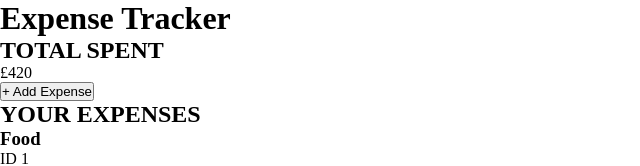
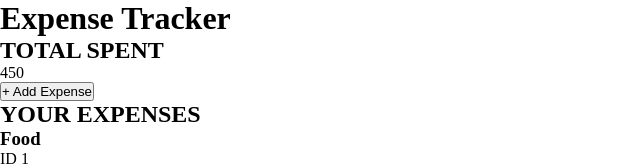
Before and after one commit to mustaqeem-2001/expense_tracker, a React (Vite) app: page / in a window 1280 px wide. Shown: the top 166 px of the page, without its empty margins (0-640 px from the left). Built offline with nearby package versions, Linux system fonts and the light colour scheme.

Commit message:
feature/display total amount of expenses

```diff
--- a/src/App.jsx
+++ b/src/App.jsx
@@ -1,8 +1,7 @@
 import expensesData from "./data/expensesData.js";
 
 export default function App() {
-    console.log(expensesData);
-
+    const total = expensesData.reduce((total, expense) => total + expense.amount, 0)
     return (
         <main>
             <div>
@@ -12,7 +11,7 @@ export default function App() {
 
             <section className="header">
                 <h2>TOTAL SPENT</h2>
-                <p>£420</p>
+                <p>{total}</p>
                 <button> + Add Expense </button>
             </section>
 
@@ -22,7 +21,7 @@ export default function App() {
                 {
                     expensesData.map(function(expense) {
                         return (
-                            <div>
+                            <div key={expense.id}>
                                 <div>
                                     <h3>{expense.name}</h3>
                                     <span>ID {expense.id}</span>
```
